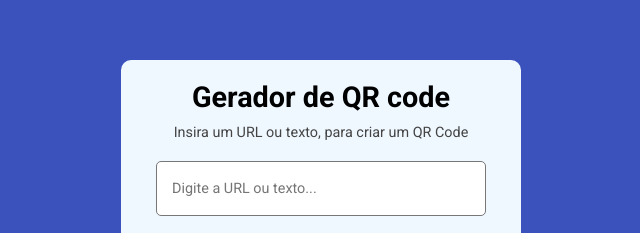
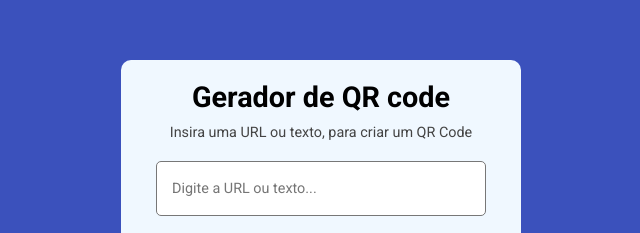
Before and after one commit to Hkaua/QR-Code, a plain HTML site: page index.html in a window 1280 px wide. Shown: the part 210-443 px from the top of the page, 319-959 px from the left. Drawn offline with Linux system fonts and the light colour scheme.

Commit message:
Atualização
Correção no index

```diff
--- a/index.html
+++ b/index.html
@@ -20,7 +20,7 @@
     <div class="container">
         <header id="qr-header">
             <h1>Gerador de QR code</h1>
-            <p>Insira um URL ou texto, para criar um QR Code</p>
+            <p>Insira uma URL ou texto, para criar um QR Code</p>
         </header>
         <div id="qr-form">
             <input type="text" placeholder="Digite a URL ou texto..." />
```
